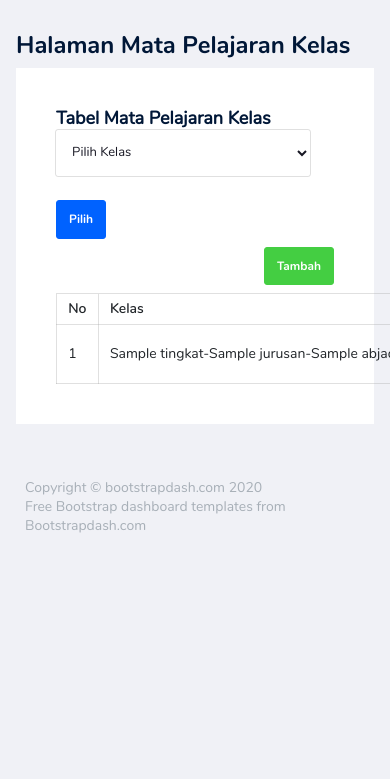
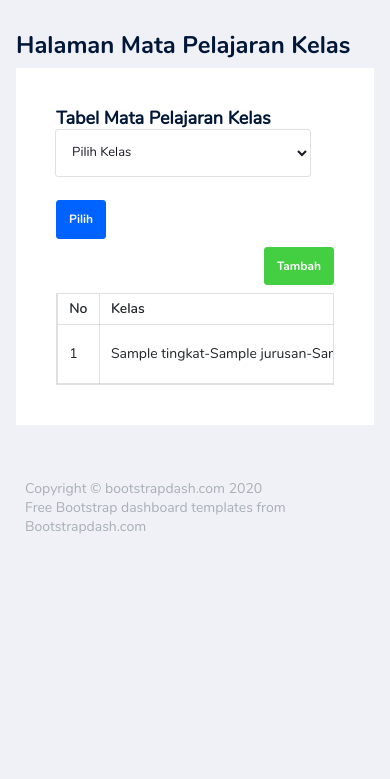
Before and after one commit to andikawiranata47/si-rapor-sekolah, a CodeIgniter 4 app: the page made by app/Views/pages/mata_pelajaran_kelas.php in a window 390 px wide. Shown: the part 65-844 px from the top of the page. Run offline with PHP 8.4 and a stand-in for CodeIgniter, Linux system fonts and the light colour scheme; the template is opened without the code that fills it: most values are stand-ins (such as "Sample title", 1, 10 or a date in 2020); data that the repository does not hold is empty; some libraries are stand-ins or nearby versions.

Commit message:
responsive

```diff
--- a/app/Views/pages/kelas.php
+++ b/app/Views/pages/kelas.php
@@ -22,7 +22,7 @@
               <button type="button" class="btn btn-success mb-2" data-toggle="modal" data-target="#addModal">Tambah</button>
             </div>
 
-            <table class="table table-bordered">
+            <table class="table table-bordered table-responsive-sm">
               <thead>
                 <tr>
                   <th> No </th>
--- a/app/Views/pages/kepribadian.php
+++ b/app/Views/pages/kepribadian.php
@@ -41,7 +41,7 @@
 
               </div>
 
-              <table class="table table-bordered">
+              <table class="table table-bordered table-responsive-sm">
                 <thead>
                   <tr>
                     <th> No </th>
--- a/app/Views/pages/master_user.php
+++ b/app/Views/pages/master_user.php
@@ -20,7 +20,7 @@
               <button type="button" class="btn btn-success mb-2" data-toggle="modal" data-target="#addModal">Tambah</button>
             </div>
 
-            <table class="table table-bordered">
+            <table class="table table-bordered table-responsive-sm">
               <thead>
                 <tr>
                   <th> No </th>
--- a/app/Views/pages/mata_pelajaran_kelas.php
+++ b/app/Views/pages/mata_pelajaran_kelas.php
@@ -35,7 +35,7 @@
                 <?php endif; ?>
                 <button type="button" class="btn btn-success mb-2 btn-add" data-toggle="modal" data-target="#addModal" data-kelas="<?= $id; ?>">Tambah</button>
               </div>
-              <table class="table table-bordered">
+              <table class="table table-bordered table-responsive-sm">
                 <thead>
                   <tr>
                     <th> No </th>
--- a/app/Views/pages/nilai_ekstrakurikuler.php
+++ b/app/Views/pages/nilai_ekstrakurikuler.php
@@ -41,7 +41,7 @@
                 <button type="button" class="btn btn-success mb-2 btn-add" data-toggle="modal" data-target="#addModal">Tambah</button>
               </div>
 
-              <table class="table table-bordered">
+              <table class="table table-bordered table-responsive-sm">
                 <thead>
                   <tr>
                     <th> No </th>
--- a/app/Views/pages/nilai_mata_pelajaran.php
+++ b/app/Views/pages/nilai_mata_pelajaran.php
@@ -51,7 +51,7 @@
                 <?php endif; ?>
 
               </div>
-              <table class="table table-bordered">
+              <table class="table table-bordered table-responsive-sm">
                 <thead>
                   <tr>
                     <th> No </th>
--- a/app/Views/pages/nilai_prakerin.php
+++ b/app/Views/pages/nilai_prakerin.php
@@ -41,7 +41,7 @@
                 <button type="button" class="btn btn-success mb-2 btn-add" data-toggle="modal" data-target="#addModal">Tambah</button>
               </div>
 
-              <table class="table table-bordered">
+              <table class="table table-bordered table-responsive-sm">
                 <thead>
                   <tr>
                     <th> No </th>
--- a/app/Views/pages/siswa.php
+++ b/app/Views/pages/siswa.php
@@ -20,7 +20,7 @@
               <button type="button" class="btn btn-success mb-2" data-toggle="modal" data-target="#addModal">Tambah</button>
             </div>
 
-            <table class="table table-bordered">
+            <table class="table table-bordered table-responsive-sm">
               <thead>
                 <tr>
                   <th> No </th>
--- a/app/Views/pages/siswa_kelas.php
+++ b/app/Views/pages/siswa_kelas.php
@@ -35,7 +35,7 @@
                 <button type="button" class="btn btn-success mb-2 btn-add" data-toggle="modal" data-target="#addModal" data-id_kelas="<?= $id; ?>">Tambah</button>
               </div>
 
-              <table class="table table-bordered">
+              <table class="table table-bordered table-responsive-sm">
                 <thead>
                   <tr>
                     <th> No </th>
--- a/app/Views/pages/validasi_rapor.php
+++ b/app/Views/pages/validasi_rapor.php
@@ -20,7 +20,7 @@
               <button type="button" class="btn btn-success mb-2" data-toggle="modal" data-target="#allModal">Validasi Semua Rapor</button>
             </div>
 
-            <table class="table table-bordered">
+            <table class="table table-bordered table-responsive-sm">
               <thead>
                 <tr>
                   <th> No </th>
```
Also changed, not shown: app/Views/pages/mata_pelajaran.php (+4 -4 lines), app/Views/pages/rapor.php (+5 -5 lines).
